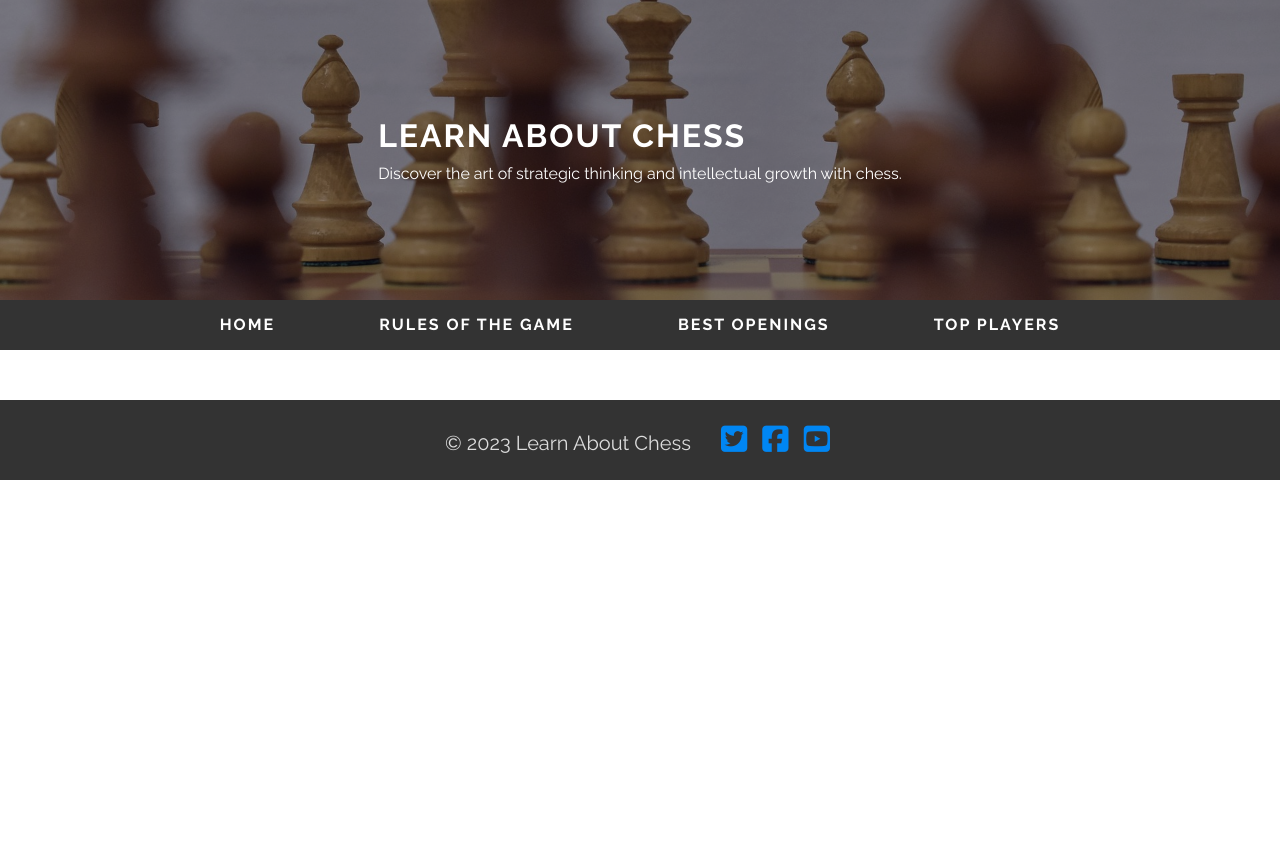
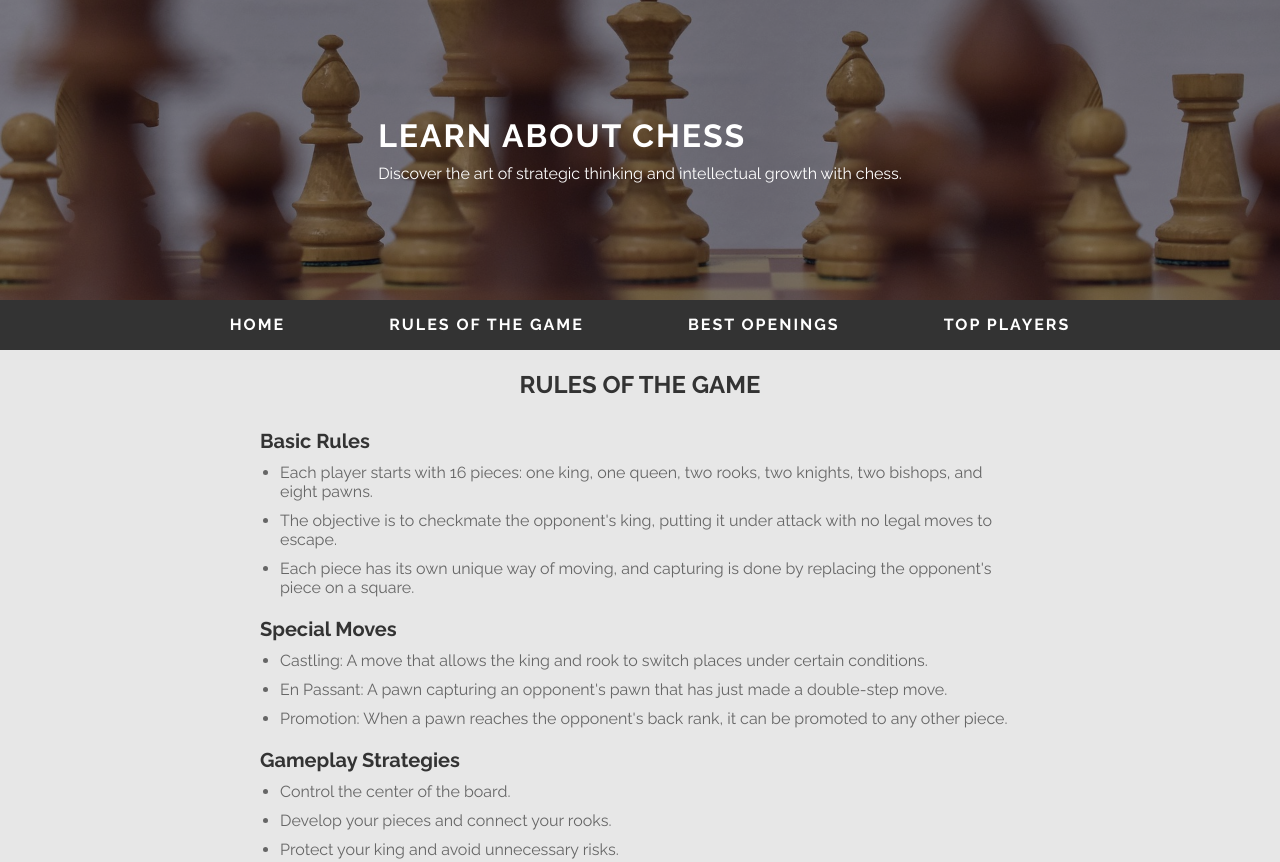
Before and after one commit to Softon07/learn-about-chess-website, a plain HTML site: page rules.html in a window 1280 px wide. Shown: the top 862 px of the page. Before the commit the page ends 800 px from the top, so only its background shows below. Drawn offline with Linux system fonts and the light colour scheme.

Commit message:
rules added

```diff
--- /dev/null
+++ b/css/rules.css
@@ -0,0 +1,31 @@
+main {
+    margin: 0 auto;
+    max-width: 800px;
+    padding: 20px;
+    border-radius: 5px;
+    /* box-shadow: 0 2px 4px rgba(0, 0, 0, 0.1); */
+}
+
+h2 {
+    color: #333;
+    font-size: 24px;
+    margin-bottom: 10px;
+}
+
+ul {
+    color: #666;
+    font-size: 16px;
+    margin-bottom: 20px;
+    list-style-type: disc;
+    padding-left: 20px;
+}
+
+li {
+    margin-bottom: 10px;
+}
+
+h3 {
+    color: #333;
+    font-size: 20px;
+    margin-bottom: 10px;
+}
--- a/css/style.css
+++ b/css/style.css
@@ -6,6 +6,7 @@
 
 body {
     font-family: 'Raleway', sans-serif;
+    background-color: #e7e7e7;
 }
 
 .nav {
@@ -101,17 +102,13 @@ main h2 {
 .about-chess-text {
     position: absolute;
     bottom: 20px;
-    /* padding: 20px 40px; */
-    /* text-align: center; */
     color: #fff;
     display: flex;
-    /* justify-content:center; */
     flex-direction: column;
     align-items: center;
 }
 
 .about-chess-text h3 {
-    /* padding-top: 10px; */
     text-transform: uppercase;
 }
 
--- a/rules.html
+++ b/rules.html
@@ -10,6 +10,7 @@
     <link href="https://fonts.googleapis.com/css2?family=Raleway:wght@400;700&display=swap" rel="stylesheet">
     <script src="https://kit.fontawesome.com/b0cb9ad87f.js" crossorigin="anonymous"></script>
     <link rel="stylesheet" href="./css/style.css">
+    <link rel="stylesheet" href="./css/rules.css">
 </head>
 
 <body>
@@ -25,16 +26,38 @@
     <nav class="nav">
         <ul>
             <li class="nav-item"><a href="index.html">home</a></li>
-            <li class="nav-item"><a href="openings.html">Rules of the Game</a></li>
-            <li class="nav-item"><a href="rules.html">Best Openings</a></li>
+            <li class="nav-item"><a href="rules.html">Rules of the Game</a></li>
+            <li class="nav-item"><a href="openings.html">Best Openings</a></li>
             <li class="nav-item"><a href="top-players.html">Top players</a></li>
         </ul>
 
     </nav>
 
     <main>
+        <h2>Rules of the Game</h2>
 
+        <h3>Basic Rules</h3>
+        <ul>
+            <li>Each player starts with 16 pieces: one king, one queen, two rooks, two knights, two bishops, and eight pawns.</li>
+            <li>The objective is to checkmate the opponent's king, putting it under attack with no legal moves to escape.</li>
+            <li>Each piece has its own unique way of moving, and capturing is done by replacing the opponent's piece on a square.</li>
+        </ul>
+
+        <h3>Special Moves</h3>
+        <ul>
+            <li>Castling: A move that allows the king and rook to switch places under certain conditions.</li>
+            <li>En Passant: A pawn capturing an opponent's pawn that has just made a double-step move.</li>
+            <li>Promotion: When a pawn reaches the opponent's back rank, it can be promoted to any other piece.</li>
+        </ul>
+
+        <h3>Gameplay Strategies</h3>
+        <ul>
+            <li>Control the center of the board.</li>
+            <li>Develop your pieces and connect your rooks.</li>
+            <li>Protect your king and avoid unnecessary risks.</li>
+        </ul>
     </main>
+
 
     <footer>
         <p> &copy; 2023 Learn About Chess
```
Also changed, not shown: index.html (+2 -2 lines), openings.html (+2 -2 lines), top-players.html (+2 -2 lines).
